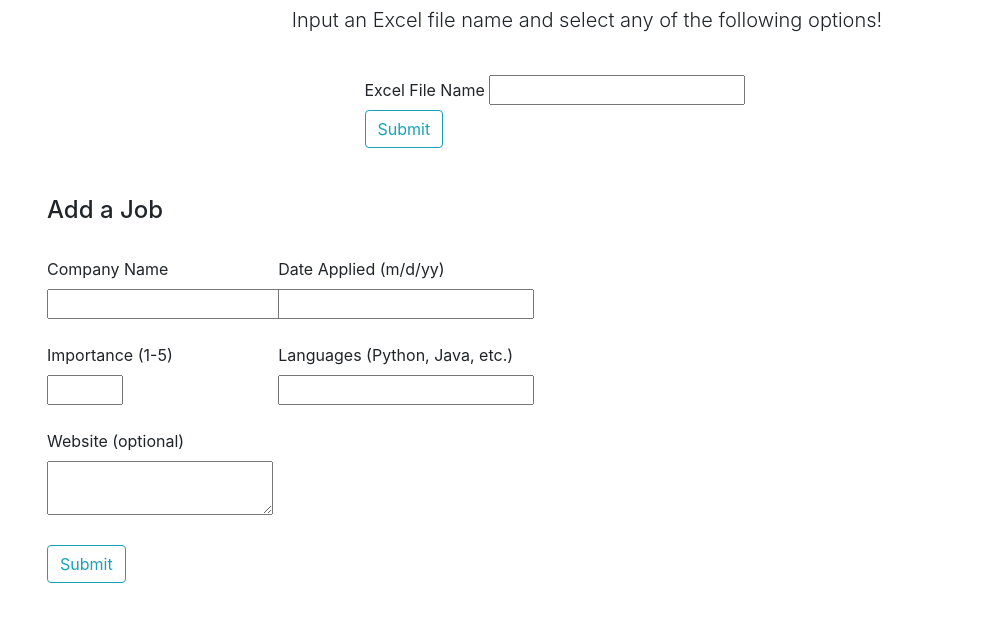
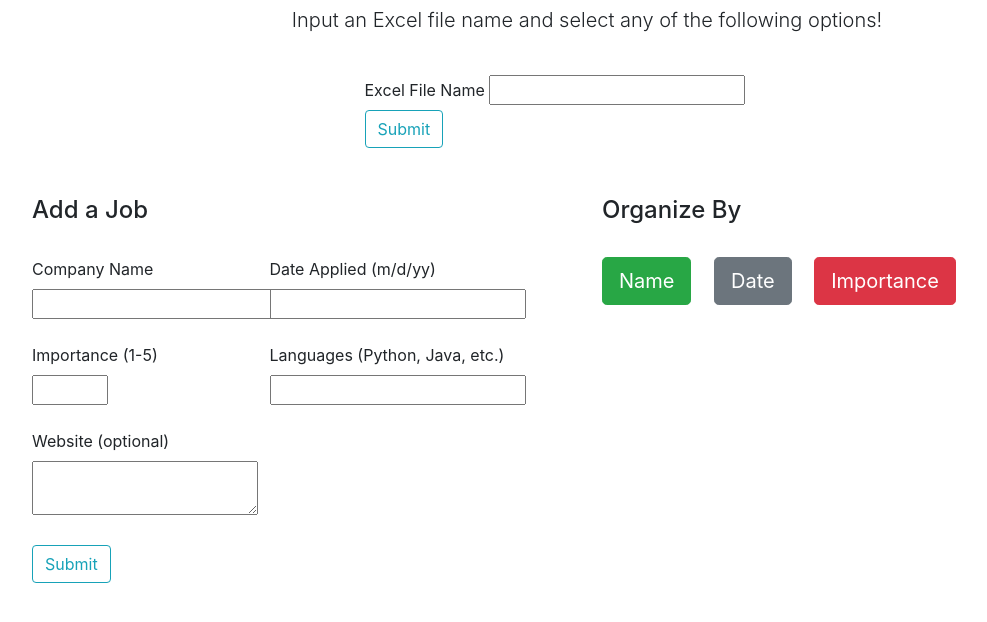
Before and after one commit to johnhong36/JobDoc, a Flask app: page / in a window 1280 px wide. Shown: the part 155-777 px from the top of the page, without its empty margins (53-1040 px from the left). Run offline with Flask 2, Linux system fonts and the light colour scheme; some libraries are stand-ins or nearby versions.

Commit message:
Added basic buttons on frontend

```diff
--- a/forms.py
+++ b/forms.py
@@ -14,3 +14,8 @@ class InputForm(FlaskForm):
 class ExcelForm(FlaskForm):
 	excelName = StringField('Excel File Name',validators=[DataRequired()])
 	excelSubmit = SubmitField('Submit',validators=None)
+
+class OrgButton(FlaskForm):
+	nameButton = SubmitField('Name',validators=None)
+	dateButton = SubmitField('Date',validators=None)
+	importanceButton = SubmitField('Importance',validators=None)
--- a/main.py
+++ b/main.py
@@ -1,5 +1,5 @@
 from flask import Flask, render_template, flash, redirect, session, url_for
-from forms import InputForm, ExcelForm
+from forms import InputForm, ExcelForm, OrgButton
 from excel import addJob
 
 app = Flask(__name__)
@@ -9,6 +9,11 @@ app.config['SECRET_KEY'] = 'secret_stuff'
 def home():
 	form = InputForm()
 	exForm = ExcelForm()
+
+	orgButton = OrgButton()
+
+	if "org" not in session:
+		session["org"] = "date"
 
 	if form.validate_on_submit():
 		print("WOW")
@@ -34,7 +39,17 @@ def home():
 		flash('{}.xlsx Inputted!'.format(exForm.excelName.data),'success')
 		return redirect(url_for('home'))
 
-	return render_template("index.html",form=form,exForm=exForm)
+	if orgButton.validate_on_submit():
+		if orgButton.nameButton.data:
+			session["org"] = "name"
+
+		if orgButton.dateButton.data:
+			session["org"] = "date"
+
+		if orgButton.importanceButton.data:
+			session["org"] = "importance"
+
+	return render_template("index.html",form=form,exForm=exForm,orgButton=orgButton)
 
 
 if __name__ == '__main__':
--- a/templates/index.html
+++ b/templates/index.html
@@ -107,8 +107,8 @@
 	<div>&nbsp; </div>
 
 	<div class="container">
-		<div class="row-cols-7">
-      		<div class="col-md-6">
+		<div class="row">
+      		<div class="col">
 				<div class="row">
 					<div class="col-5">
 		            	{% with messages = get_flashed_messages(with_categories=true)  %}
@@ -196,9 +196,25 @@
     			</form>
 
 			</div>
+			<div class="col">
+
+				<h4>Organize By</h4>
+				<div>&nbsp; </div>
+
+				<form method="POST" action="">
+					{{ form.csrf_token }}
+					{{ orgButton.nameButton(class="btn btn-success btn-lg") }}
+					&nbsp;
+					&nbsp;
+					{{ orgButton.dateButton(class="btn btn-secondary btn-lg") }}
+					&nbsp;
+					&nbsp;
+					{{ orgButton.importanceButton(class="btn btn-danger btn-lg") }}
+				</form>
+
+			</div>
 
 		</div>
-
 	</div>
 
 
```
